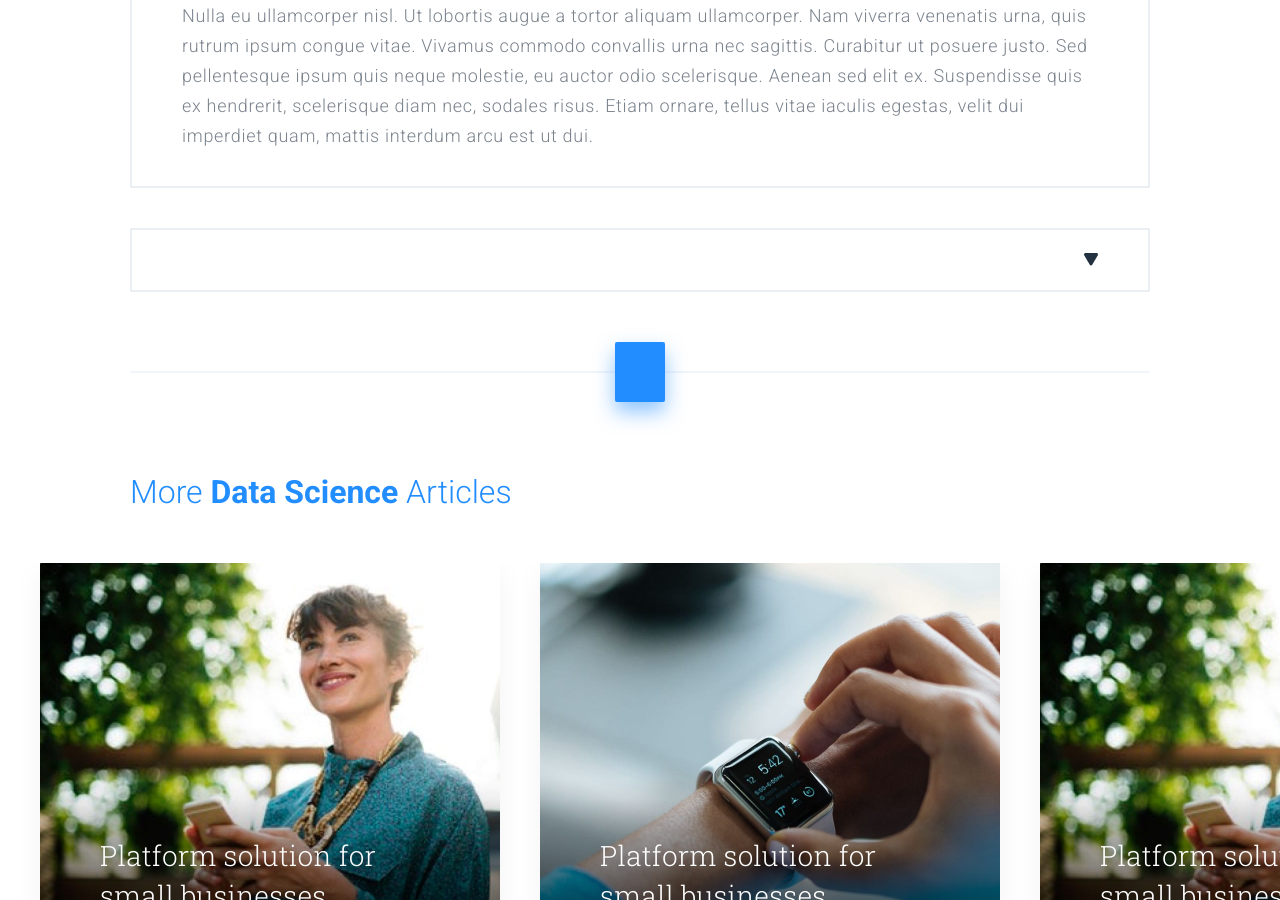
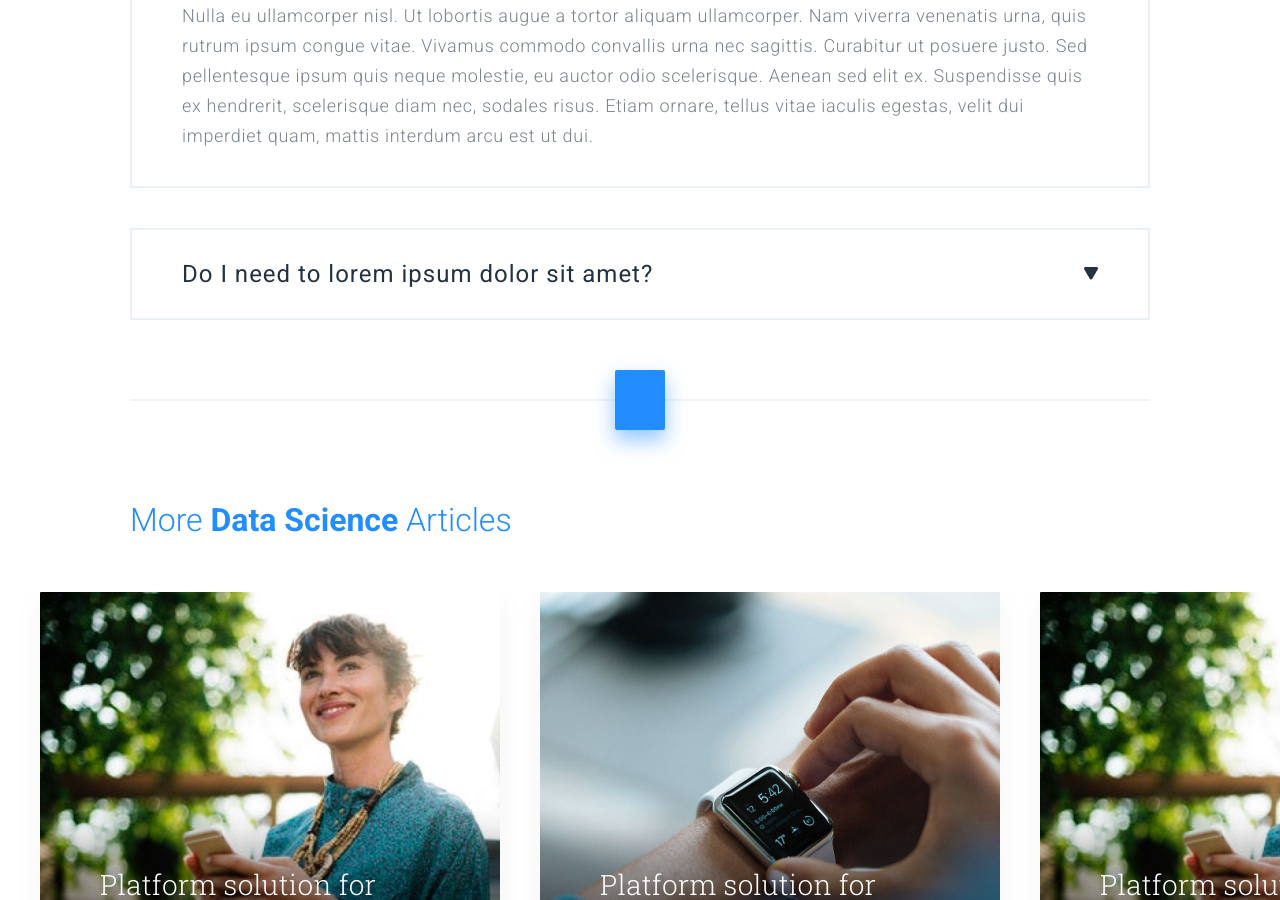
Before and after one commit to keboola/website, a Jekyll site: the page built from _product/analytical-dwh.md, in a window 1280 px wide and 900 px high, scrolled down 3100 px. Built offline with Jekyll 4.4.1, drawn with Linux system fonts in a browser that asks for light colours; nearby versions of some CDN libraries; some of the changed lines change nothing that is shown.

Commit message:
Update from Forestry.io - Updated analytical-dwh.md

```diff
--- a/_product/analytical-dwh.md
+++ b/_product/analytical-dwh.md
@@ -70,7 +70,14 @@ page_sections:
       quis ex hendrerit, scelerisque diam nec, sodales risus. Etiam ornare, tellus
       vitae iaculis egestas, velit dui imperdiet quam, mattis interdum arcu est ut
       dui.
-  - {}
+  - desc: Nulla eu ullamcorper nisl. Ut lobortis augue a tortor aliquam ullamcorper.
+      Nam viverra venenatis urna, quis rutrum ipsum congue vitae. Vivamus commodo
+      convallis urna nec sagittis. Curabitur ut posuere justo. Sed pellentesque ipsum
+      quis neque molestie, eu auctor odio scelerisque. Aenean sed elit ex. Suspendisse
+      quis ex hendrerit, scelerisque diam nec, sodales risus. Etiam ornare, tellus
+      vitae iaculis egestas, velit dui imperdiet quam, mattis interdum arcu est ut
+      dui.
+    name: Do I need to lorem ipsum dolor sit amet?
 - template: ask-demo
   block: ask-demo
 - template: recent-list
```
